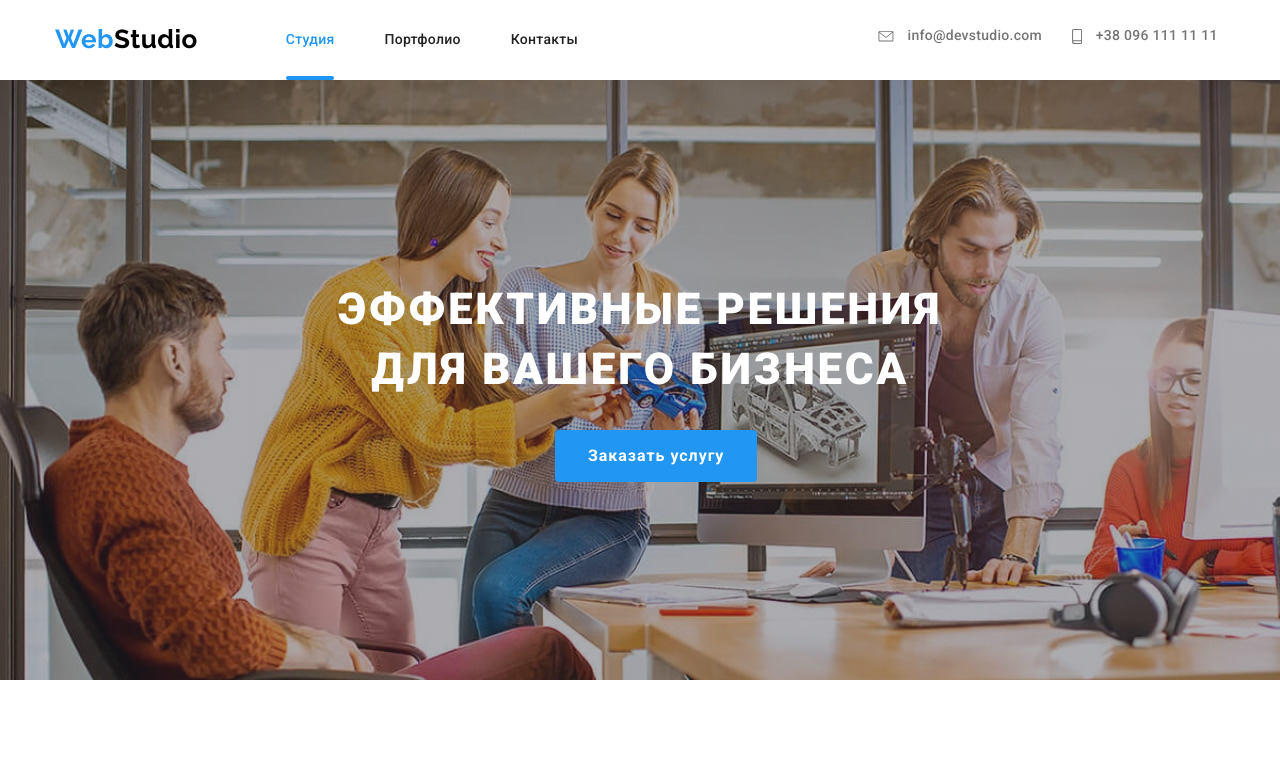
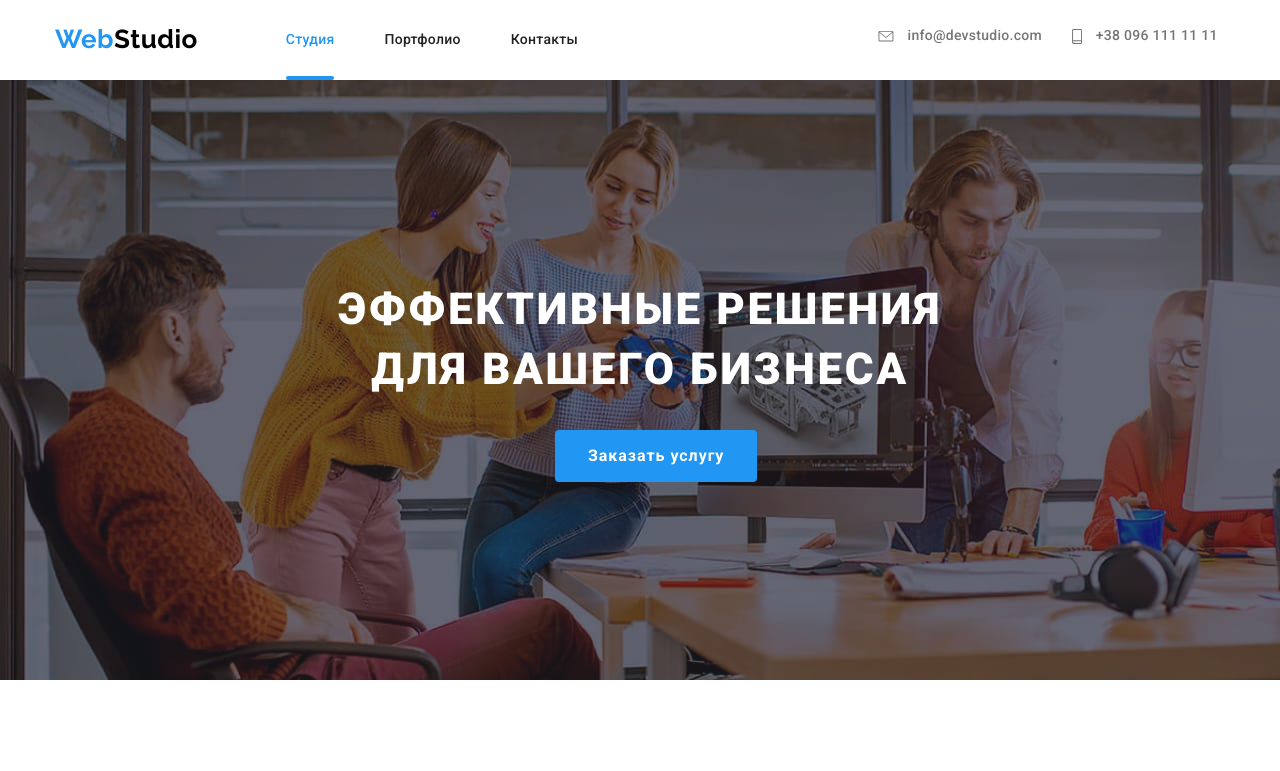
Before and after one commit to DzhenzheraM/goit-markup-hw-08, a plain HTML site: page index.html in a window 1280 px wide. Shown: the top 771 px of the page. Drawn offline with Linux system fonts and the light colour scheme.

Commit message:
добавляет картинку закза услуг

```diff
--- a/sass/components/_order-section.scss
+++ b/sass/components/_order-section.scss
@@ -53,13 +53,13 @@ h1 {
       from(rgba(47, 48, 58, 0.4)),
       to(rgba(47, 48, 58, 0.4))
     ),
-    url(../../img/Header.jpg);
+    url(../../images/background/hero-desktop@1x.jpg);
 
   background-image: linear-gradient(
       rgba(47, 48, 58, 0.4),
       rgba(47, 48, 58, 0.4)
     ),
-    url(../../img/Header.jpg);
+    url(../../images/background/hero-desktop@1x.jpg);
 
   height: 600px;
   max-width: 1600px;
```
Also changed, not shown: css/main.css, css/main.min.css, 2 other files.
